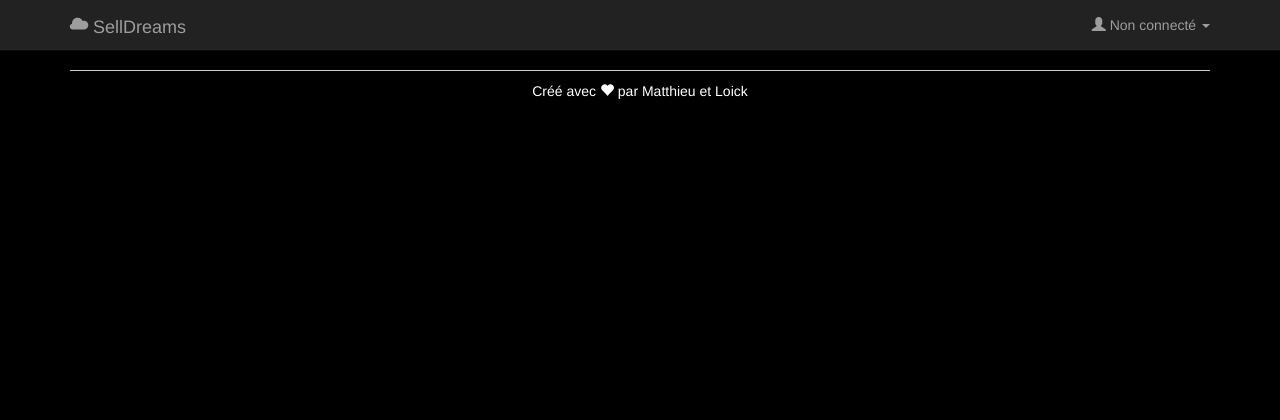
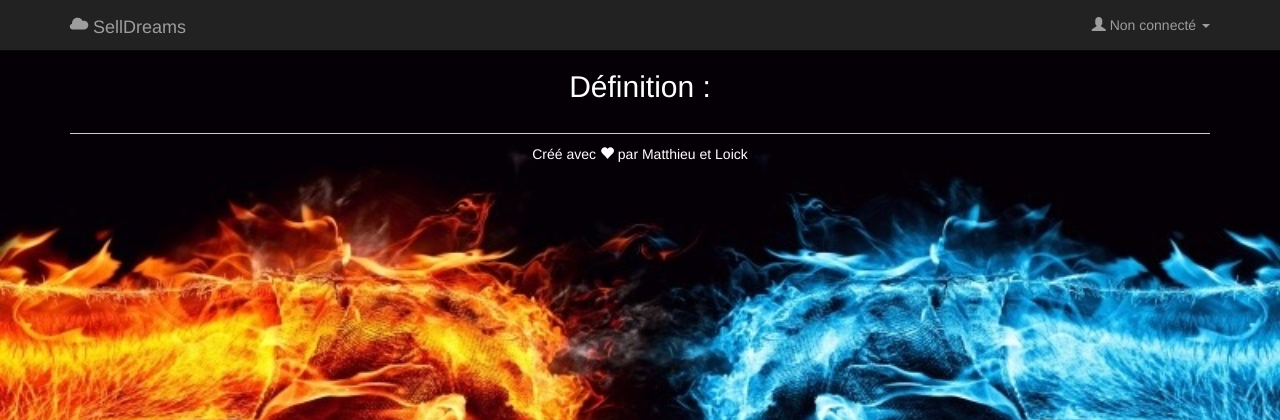
Before and after one commit to polytechlyon-isi2/SellDreams, a PHP site: template views/categorie.html.twig in a window 1280 px wide. Shown: the top 420 px of the page. Run offline with PHP 8.4, Linux system fonts and the light colour scheme; the template is opened without the code that fills it, so the values that code supplies are empty; some libraries are stand-ins or nearby versions.

Commit message:
Changement de l'affichage

```diff
--- a/views/categorie.html.twig
+++ b/views/categorie.html.twig
@@ -2,7 +2,12 @@
 {% block title %}{{ categorie.title }}{% endblock %}
 
 {% block content %}
-
+    <h2>
+        Définition :
+    </h2>
+    <p>
+        {{ categorie.content }}
+    </p>
     <div class="container">
         <br>
         <div class="row">
@@ -13,7 +18,7 @@
                 {% else %}
                     <a class="thumbnail" href="{{ path('article', { 'id': article.id }) }}"style="background-color: black;color: white;">
                 {% endif %}
-                    <img src="{{ app.request.basepath }}/images/{{ article.img }}" alt=""><h2>{{ article.title }}</h2>
+                    <img src="{{ app.request.basepath }}/images/{{ article.img }}"><h2>{{ article.title }}</h2>
                     <p>{{ article.value }}$</p>
                 </a>
             </div>
--- a/views/layout.html.twig
+++ b/views/layout.html.twig
@@ -8,10 +8,13 @@
     <link href="{{ app.request.basepath }}/css/selldreams.css" rel="stylesheet">
     <title>SellDreams - {% block title %}{% endblock %}</title>
 </head>
-{% if (categorie is defined and categorie.title=="Reve") or (article is defined and article.categorie==1) %}
-<body class="whiteBackGround">
+
+{% if ((categorie is defined and categorie.title=="Reve") or (article is defined and article.categorie==1))%}
+    <body class="whiteBackGround">
+{% elseif(categorie is defined and categorie.title=="Cauchemar") or (article is defined and article.categorie==2)%}
+    <body class="darkBackGround">
 {% else %}
-<body class="darkBackGround">
+    <body class="homebackground">
 {% endif %}
     <div class="container">
         <nav class="navbar navbar-default navbar-fixed-top navbar-inverse" role="navigation">
--- a/web/css/selldreams.css
+++ b/web/css/selldreams.css
@@ -8,7 +8,13 @@
 .darkBackGround{
     padding-top: 50px;
     background-color: black;
-    /*background-image: url('../images/eau_et_feu.jpg');*/
+    color: white;
+}
+.homebackground{
+    padding-top: 50px;
+    background-image: url('../images/eau_et_feu.jpg');
+    /*background-repeat: no-repeat;*/
+    background-size: 100%;
     color: white;
 }
 
@@ -21,6 +27,7 @@
 }
 .thumbnail img {
     front-size: 100%;
+    opacity: 1;
 }
 
 /*affichage des image dans index*/
@@ -33,6 +40,7 @@
 .thumbnail_font img {
     width: 550px;
     height: 550px;
+    opacity: 1;
 }
 
 
```
Also changed, not shown: db/content.sql (+7 -7 lines), views/index.html.twig (+5 -3 lines), web/images/1.JPG (deleted), web/images/2.JPG (deleted), web/images/28 Cinq Legendes art.jpg (added), web/images/3.JPG (deleted), web/images/3225661361_1_12_sgW0CozI.jpg (added), web/images/7.jpg (deleted), web/images/Alice-aux-pays-des-merveilles.jpg (added), web/images/cendrillon.jpg (added), web/images/cerbar.jpg (added), web/images/les-7-nains.jpg (added), web/images/tenebres.jpg (added), 3 other files.
